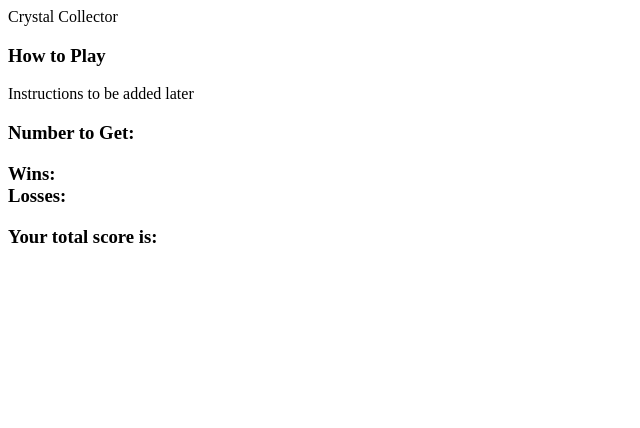
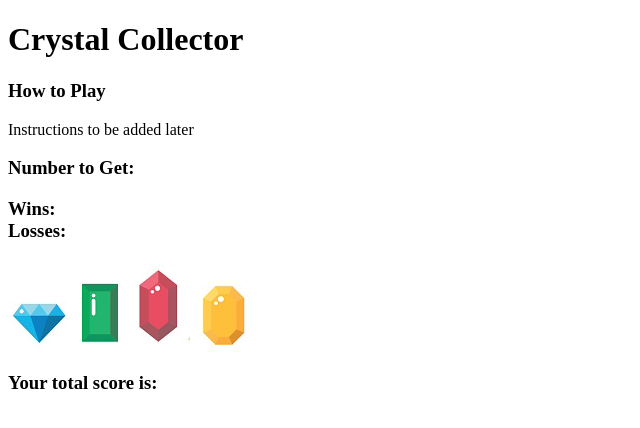
Before and after one commit to coralzolczynski/unit-4-game, a plain HTML site: page index.html in a window 1280 px wide. Shown: the whole page, without its empty margins (0-640 px from the left). Drawn offline with Linux system fonts and the light colour scheme.

Commit message:
linked images in html

```diff
--- a/index.html
+++ b/index.html
@@ -9,7 +9,7 @@
 </head>
 <body>
     <div class="background">
-        <div class="header">Crystal Collector</div>
+        <h1 class="header">Crystal Collector</h1>
         <div class="instrusctions">
             <h3>How to Play</h3>
             <p>Instructions to be added later</p>
@@ -33,7 +33,10 @@
         </div>
 
         <div class="gems">
-            <!-- add images -->
+            <img src="./assets/images/blue.png" id=blue>
+            <img src="./assets/images/green.png" id=green>
+            <img src="./assets/images/red.png" id=red>
+            <img src="./assets/images/yellow.png" id=yellow>
         </div>
 
         <div class="userTotal">
```
